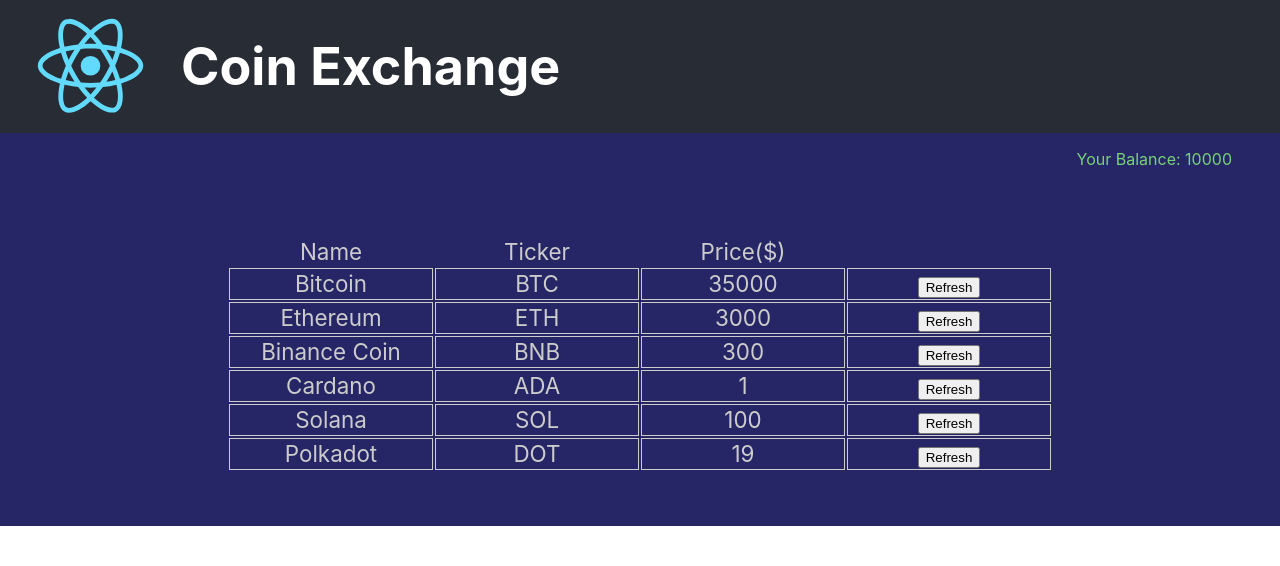
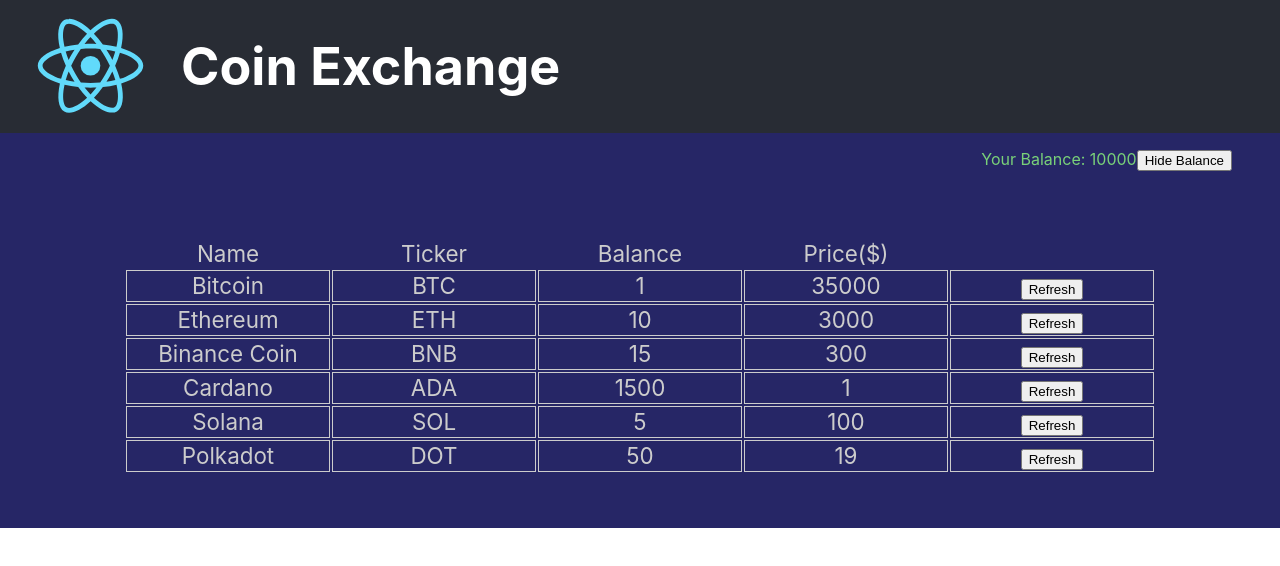
Before and after one commit to alpdevcode/react-coin-exchange, a React (Create React App) app in the folder coin-exchange/: page / in a window 1280 px wide. Shown: the top 566 px of the page. Built offline with nearby package versions, Linux system fonts and the light colour scheme.

Commit message:
Add hide or show balance functionality
Add hide or show account and coin balance functionality

```diff
--- a/coin-exchange/src/App.js
+++ b/coin-exchange/src/App.js
@@ -14,41 +14,49 @@ export default class App extends Component {
         {
           name: "Bitcoin",
           ticker: "BTC",
+          balance: 1,
           price: 35000
         },
         {
           name: "Ethereum",
           ticker: "ETH",
+          balance: 10,
           price: 3000
         },
         {
           name: "Binance Coin",
           ticker: "BNB",
+          balance: 15,
           price: 300
         },
         {
           name: "Cardano",
           ticker: "ADA",
+          balance: 1500,
           price: 1
         },
         {
           name: "Solana",
           ticker: "SOL",
+          balance: 5,
           price: 100
         },
         {
           name: "Polkadot",
           ticker: "DOT",
+          balance: 50,
           price: 19
         },
       ],
+      showBalance: true,
     }
     this.handleRefresh = this.handleRefresh.bind(this);
+    this.handleDisplayBalance = this.handleDisplayBalance.bind(this);
   }
 
   handleRefresh(tickerChangeValue) {
 
-    const newCoinData = this.state.coinData.map( ({name, ticker, price}) =>
+    const newCoinData = this.state.coinData.map( ({name, ticker, balance, price}) =>
       {
         let newPrice = price;
         if (ticker === tickerChangeValue) {
@@ -59,6 +67,7 @@ export default class App extends Component {
         return {
           name,
           ticker,
+          balance,
           price: newPrice,
         }
       }
@@ -67,12 +76,16 @@ export default class App extends Component {
     this.setState( {coinData: newCoinData} )
   }
 
+  handleDisplayBalance() {
+    this.setState( ({showBalance}) => { return {showBalance: !showBalance }});
+  }
+
   render() {
     return (
       <div className="App">
         <CoinHeader />
-        <AccountBalance amount={this.state.balance} />
-        <CoinList coinData={this.state.coinData} handleRefresh={this.handleRefresh} />
+        <AccountBalance amount={this.state.balance} showBalance={this.state.showBalance} handleDisplayBalance={this.handleDisplayBalance} />
+        <CoinList coinData={this.state.coinData} handleRefresh={this.handleRefresh} showBalance={this.state.showBalance} />
       </div>
     );
   }
--- a/coin-exchange/src/components/AccountBalance/AccountBalance.jsx
+++ b/coin-exchange/src/components/AccountBalance/AccountBalance.jsx
@@ -10,8 +10,16 @@ const Section = styled.section`
 
 export default class AccountBalance extends Component {
   render() {
+    const balanceButtonText = this.props.showBalance ? 'Hide Balance' : 'Show Balance';
+
+    let accountBalance = null;
+    if (this.props.showBalance) {
+      accountBalance = <>Your Balance: {this.props.amount}</>;
+    }
+
     return (<Section>
-              Your Balance: {this.props.amount}
+              {accountBalance}
+              <button onClick={this.props.handleDisplayBalance}>{balanceButtonText}</button>
             </Section>
     );
   }
--- a/coin-exchange/src/components/Coin/Coin.jsx
+++ b/coin-exchange/src/components/Coin/Coin.jsx
@@ -22,10 +22,17 @@ export default class Coin extends Component {
   }
 
   render() {
+    let tableDetailCoinBalance = null;
+
+  if (this.props.showBalance) {
+    tableDetailCoinBalance = <TableDetailCoin>{this.props.balance}</TableDetailCoin>;
+  }
+
     return (
         <tr>
             <TableDetailCoin>{this.props.name}</TableDetailCoin>
             <TableDetailCoin>{this.props.ticker}</TableDetailCoin>
+            {tableDetailCoinBalance}
             <TableDetailCoin>{this.props.price}</TableDetailCoin>
             <TableDetailCoin>
               <form action="#" method="post">
--- a/coin-exchange/src/components/CoinList/CoinList.jsx
+++ b/coin-exchange/src/components/CoinList/CoinList.jsx
@@ -10,20 +10,27 @@ const TableCoin = styled.table`
 
 export default class CoinList extends Component {
   render() {
+    let tableBalance = null;
+
+if (this.props.showBalance) {
+  tableBalance = <td>Balance</td>;
+}
+
     return (
       <TableCoin>
         <thead>
           <tr>
           <td>Name</td>
           <td>Ticker</td>
+          {tableBalance}
           <td>Price($)</td>
           </tr>
         </thead>
         <tbody>
           {
             this.props.coinData.map(
-               ({name, ticker, price}) =>
-               <Coin key={ticker} name={name} ticker={ticker} price={price} handleRefresh={this.props.handleRefresh} />
+               ({name, ticker, balance, price}) =>
+               <Coin key={ticker} name={name} ticker={ticker} balance={balance} price={price} handleRefresh={this.props.handleRefresh} showBalance={this.props.showBalance} />
             )
           }
         </tbody>
```
